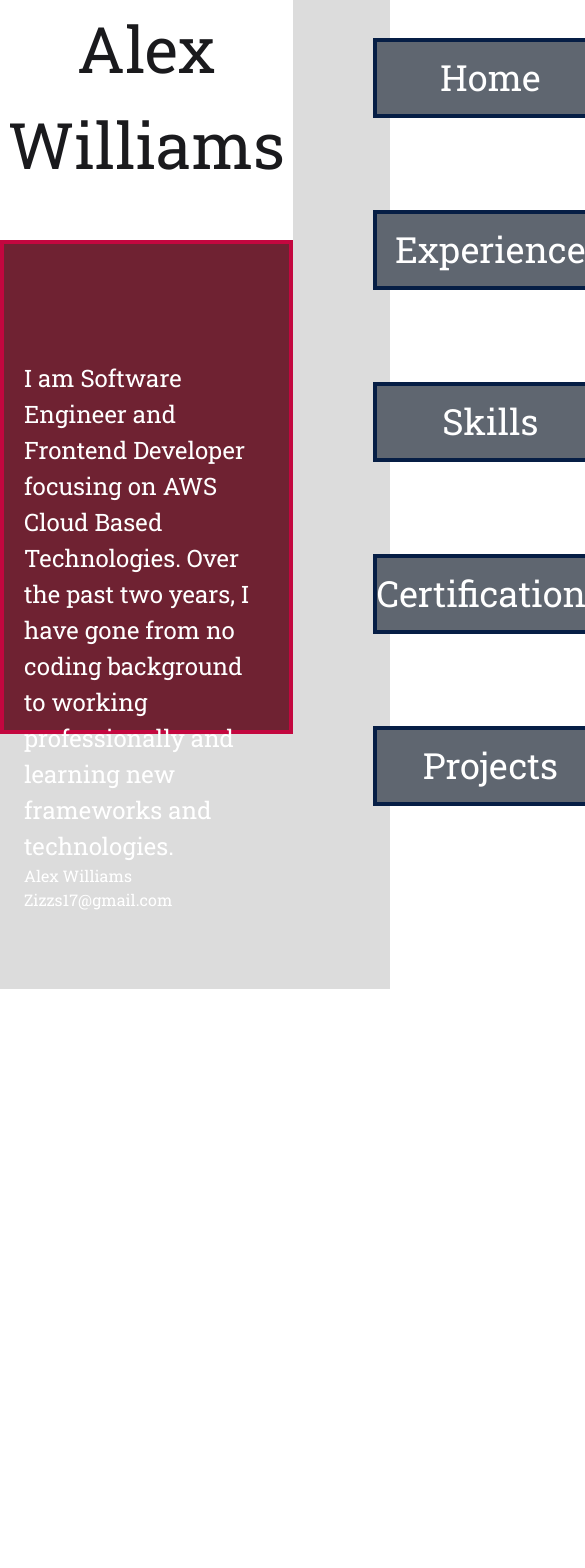
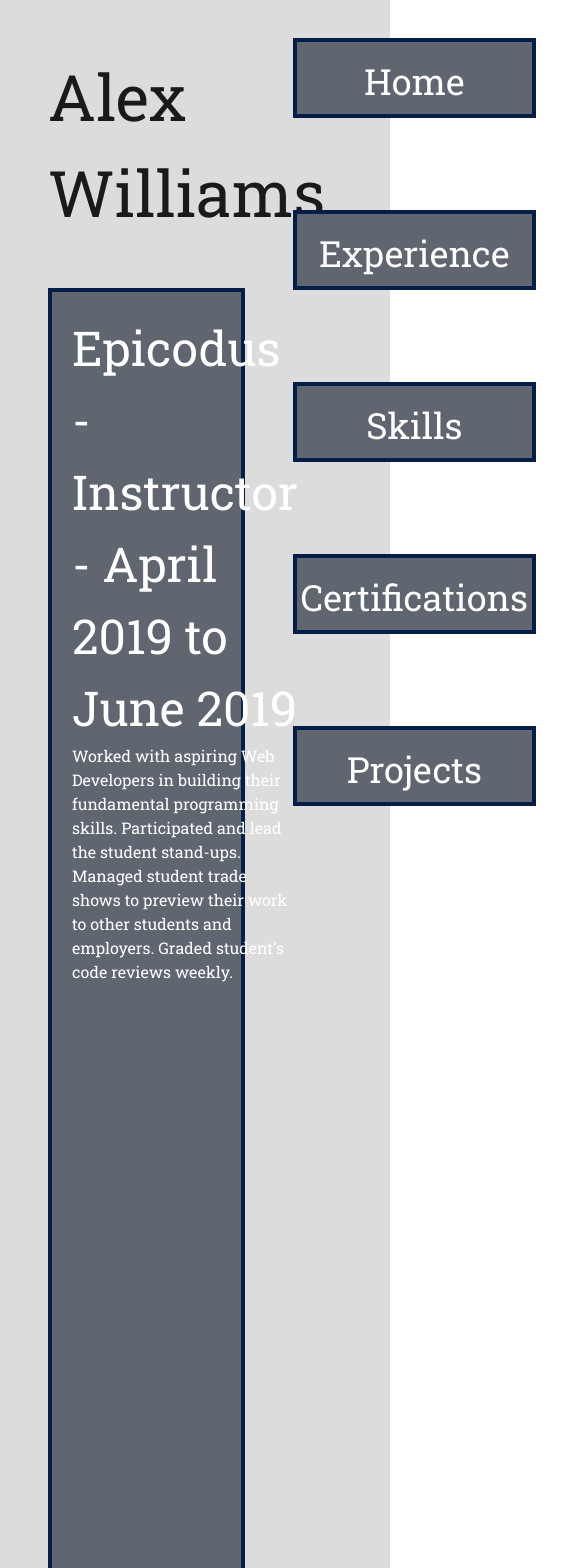
Before and after one commit to Zizzs/cloud-resume, a React (Create React App) app: page /Experience in a window 390 px wide. Shown: the top 1568 px of the page, 585 px wide, since content can reach past the window. Before the commit the page ends 989 px from the top, so only its background shows below. Built offline with nearby package versions, Linux system fonts and the light colour scheme.

Commit message:
New Responsive Layout
Created a new layout that looks pretty good both good on mobile and desktop.

```diff
--- a/public/index.html
+++ b/public/index.html
@@ -14,34 +14,11 @@
       href="https://fonts.googleapis.com/css2?family=Roboto+Slab&display=swap"
       rel="stylesheet"
     />
-    <!--
-      manifest.json provides metadata used when your web app is installed on a
-      user's mobile device or desktop. See https://developers.google.com/web/fundamentals/web-app-manifest/
-    -->
     <link rel="manifest" href="%PUBLIC_URL%/manifest.json" />
-    <!--
-      Notice the use of %PUBLIC_URL% in the tags above.
-      It will be replaced with the URL of the `public` folder during the build.
-      Only files inside the `public` folder can be referenced from the HTML.
-
-      Unlike "/favicon.ico" or "favicon.ico", "%PUBLIC_URL%/favicon.ico" will
-      work correctly both with client-side routing and a non-root public URL.
-      Learn how to configure a non-root public URL by running `npm run build`.
-    -->
-    <title>React App</title>
+    <title>Alex Williams</title>
   </head>
   <body>
     <noscript>You need to enable JavaScript to run this app.</noscript>
     <div id="root"></div>
-    <!--
-      This HTML file is a template.
-      If you open it directly in the browser, you will see an empty page.
-
-      You can add webfonts, meta tags, or analytics to this file.
-      The build step will place the bundled scripts into the <body> tag.
-
-      To begin the development, run `npm start` or `yarn start`.
-      To create a production bundle, use `npm run build` or `yarn build`.
-    -->
   </body>
 </html>
--- a/src/App.css
+++ b/src/App.css
@@ -1,3 +1,14 @@
 .roboto-slab {
   font-family: "Roboto Slab", serif;
 }
+
+html,
+body {
+  height: 100%;
+  width: 100%;
+  background-color: "#DCDCDC";
+}
+
+body {
+  margin: 0;
+}
--- a/src/App.js
+++ b/src/App.js
@@ -10,9 +10,8 @@
 function App() {
   return (
     <Router>
-      <div className="roboto-slab">
-        <div className="flex w-full h-full bg-mainSoftGray grid grid-cols-4">
-          <div className="col-span-3">
+      <div className="bg-mainSoftGray grid grid-cols-4 roboto-slab">
+        <div className="col-span-3 p-12">
           <Switch>
             <Route path="/Experience">
               <Experience />
@@ -31,35 +30,35 @@
             </Route>
           </Switch>
         </div>
-          <div className="flex w-full">
+        <div className="grid grid-cols-1 mr-4">
           <nav>
-              <ul className="grid grid-row-5 gap-4 text-center text-white text-4xl mx-20 flex h-screen">
+            <ul className="grid grid-row-5 gap-4 text-center text-white text-4xl h-screen">
               <Link
-                  className="hover:text-mainDarkBlue border-mainDarkBlue border-4 bg-mainGunmetal h-20 mb-auto mt-auto"
+                className="hover:text-mainDarkBlue border-mainDarkBlue border-4 bg-mainGunmetal h-20 p-1 mb-auto mt-auto"
                 to="/"
               >
                 <p className="mt-2">Home</p>
               </Link>
               <Link
-                  className="hover:text-mainDarkBlue border-mainDarkBlue border-4 bg-mainGunmetal h-20 mb-auto mt-auto"
+                className="hover:text-mainDarkBlue border-mainDarkBlue border-4 bg-mainGunmetal h-20 p-1 mb-auto mt-auto"
                 to="/Experience"
               >
                 <p className="mt-2">Experience</p>
               </Link>
               <Link
-                  className="hover:text-mainDarkBlue border-mainDarkBlue border-4 bg-mainGunmetal h-20 mb-auto mt-auto"
+                className="hover:text-mainDarkBlue border-mainDarkBlue border-4 bg-mainGunmetal h-20 p-1 mb-auto mt-auto"
                 to="/Skills"
               >
                 <p className="mt-2">Skills</p>
               </Link>
               <Link
-                  className="hover:text-mainDarkBlue border-mainDarkBlue border-4 bg-mainGunmetal h-20 mb-auto mt-auto"
+                className="hover:text-mainDarkBlue border-mainDarkBlue border-4 bg-mainGunmetal h-20 p-1 mb-auto mt-auto"
                 to="/Certifications"
               >
                 <p className="mt-2">Certifications</p>
               </Link>
               <Link
-                  className="hover:text-mainDarkBlue border-mainDarkBlue border-4 bg-mainGunmetal h-20 mb-auto mt-auto"
+                className="hover:text-mainDarkBlue border-mainDarkBlue border-4 bg-mainGunmetal h-20 p-1 mb-auto mt-auto"
                 to="/Projects"
               >
                 <p className="mt-2">Projects</p>
@@ -68,7 +67,6 @@
           </nav>
         </div>
       </div>
-      </div>
     </Router>
   );
 }
--- a/src/Components/Experience.js
+++ b/src/Components/Experience.js
@@ -2,23 +2,21 @@
 
 function Experience() {
   return (
-    <div className="bg-white h-main w-full relative">
-      <div>
-        <p className="text-mainBlack text-center relative text-6xl">
-          Alex Williams
-        </p>
-      </div>
-      <div className="mt-12 h-full text-white bg-mainMaroon border-mainRed border-4">
-        <div className="p-5 grid grid-rows-6 mt-24">
-          <p className="text-2xl row-span-5">
-            I am Software Engineer and Frontend Developer focusing on AWS Cloud
-            Based Technologies. Over the past two years, I have gone from no
-            coding background to working professionally and learning new
-            frameworks and technologies.
-          </p>
-          <div className="">
-            <p>Alex Williams</p>
-            <p>Zizzs17@gmail.com</p>
+    <div className="bg-mainSoftGray">
+      <p className="text-mainBlack text-left text-6xl">Alex Williams</p>
+
+      <div className="w-full h-secondMain mt-12 text-white bg-mainGunmetal border-mainDarkBlue border-4">
+        <div className="p-5 grid grid-rows-2">
+          <div>
+            <p className="text-base text-5xl lg:text-3xl">
+              Epicodus - Instructor - April 2019 to June 2019
+            </p>
+            <p>
+              Worked with aspiring Web Developers in building their fundamental
+              programming skills. Participated and lead the student stand-ups.
+              Managed student trade shows to preview their work to other
+              students and employers. Graded student's code reviews weekly.
+            </p>
           </div>
         </div>
       </div>
--- a/src/Components/Home.js
+++ b/src/Components/Home.js
@@ -3,29 +3,26 @@
 
 function Home() {
   return (
-    <div className="bg-mainSoftGray h-main w-full relative">
-      <div>
-        <p className="text-mainBlack text-center relative text-6xl">
-          Alex Williams
-        </p>
-      </div>
-      <div className="grid grid-cols-2">
+    <div className="bg-mainSoftGray">
+      <p className="text-mainBlack text-left text-6xl">Alex Williams</p>
+      <div className="xl:grid xl:grid-cols-2 xl:gap-2">
         <div>
           <img
-            className="w-2/3 m-auto mt-12 border-mainDarkBlue border-4"
+            className="w-100 m-auto mt-12 border-mainDarkBlue border-4"
             src={photo}
             alt="Myself Alex Williams"
           />
         </div>
-        <div className="mt-12 h-secondMain text-white bg-mainGunmetal border-mainDarkBlue border-4">
-          <div className="p-5 grid grid-rows-6 mt-24">
-            <p className="text-2xl row-span-5">
+        <div className="w-100 h-secondMain mt-12 text-white bg-mainGunmetal border-mainDarkBlue border-4">
+          <div className="p-5 grid grid-rows-8">
+            <p className="text-base text-5xl xl:text-3xl row-span-6">
               I am Software Engineer and Frontend Developer focusing on AWS
               Cloud Based Technologies. Over the past two years, I have gone
               from no coding background to working professionally and learning
               new frameworks and technologies.
             </p>
-            <div className="">
+            <hr />
+            <div className="text-4xl">
               <p>Alex Williams</p>
               <p>Zizzs17@gmail.com</p>
             </div>
```
Also changed, not shown: src/assets/main.css, tailwind.js. Lines whose indentation alone changed are shown as unchanged.
